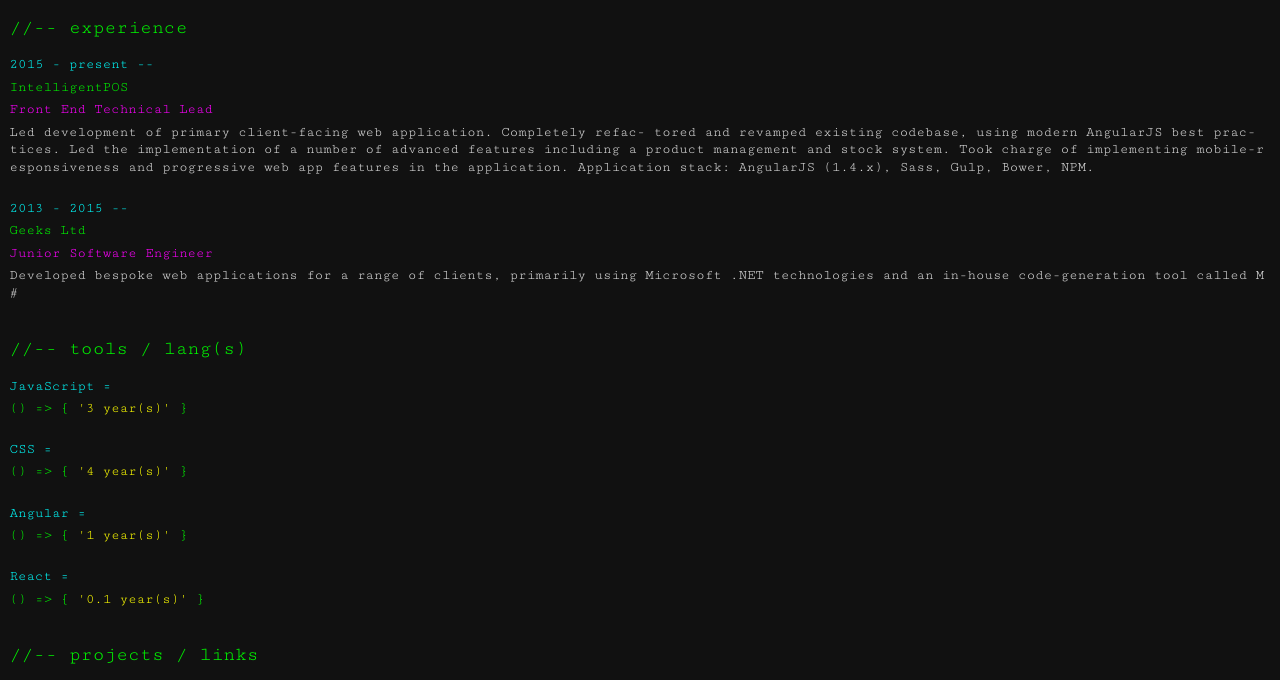
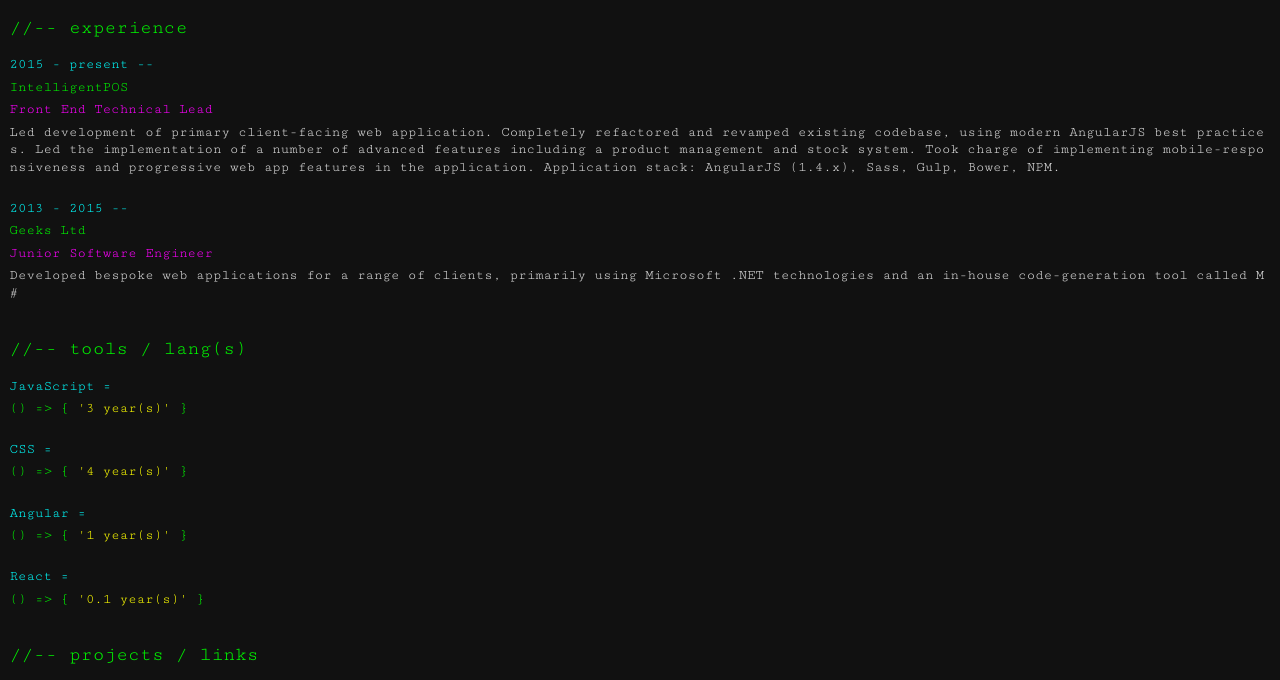
Before and after one commit to AdamMurray/Portfolio, a plain HTML site: page index.html in a window 1280 px wide. Shown: the part 102-782 px from the top of the page. Drawn offline with Linux system fonts and the light colour scheme.

Commit message:
Fix layout

```diff
--- a/index.html
+++ b/index.html
@@ -35,8 +35,8 @@
           Front End Technical Lead
         </p>
         <p class="highlight--three">
-          Led development of primary client-facing web application. Completely refac- tored and revamped existing codebase, using modern
-          AngularJS best prac- tices. Led the implementation of a number of advanced features including a product management
+          Led development of primary client-facing web application. Completely refactored and revamped existing codebase, using modern
+          AngularJS best practices. Led the implementation of a number of advanced features including a product management
           and stock system. Took charge of implementing mobile-responsiveness and progressive web app features in the application.
           Application stack: AngularJS (1.4.x), Sass, Gulp, Bower, NPM.
         </p>
```
